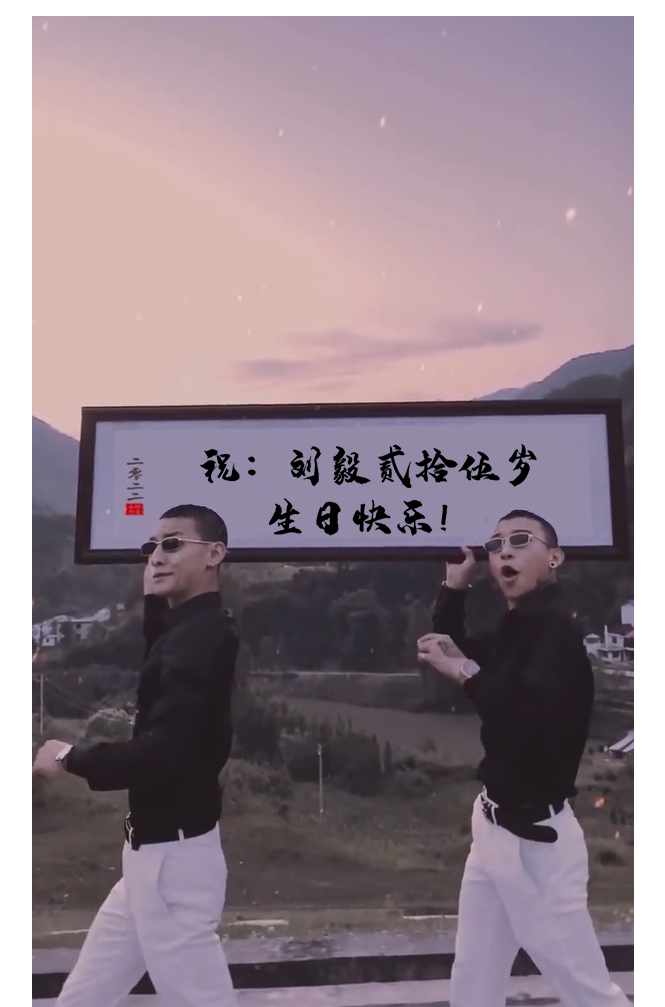
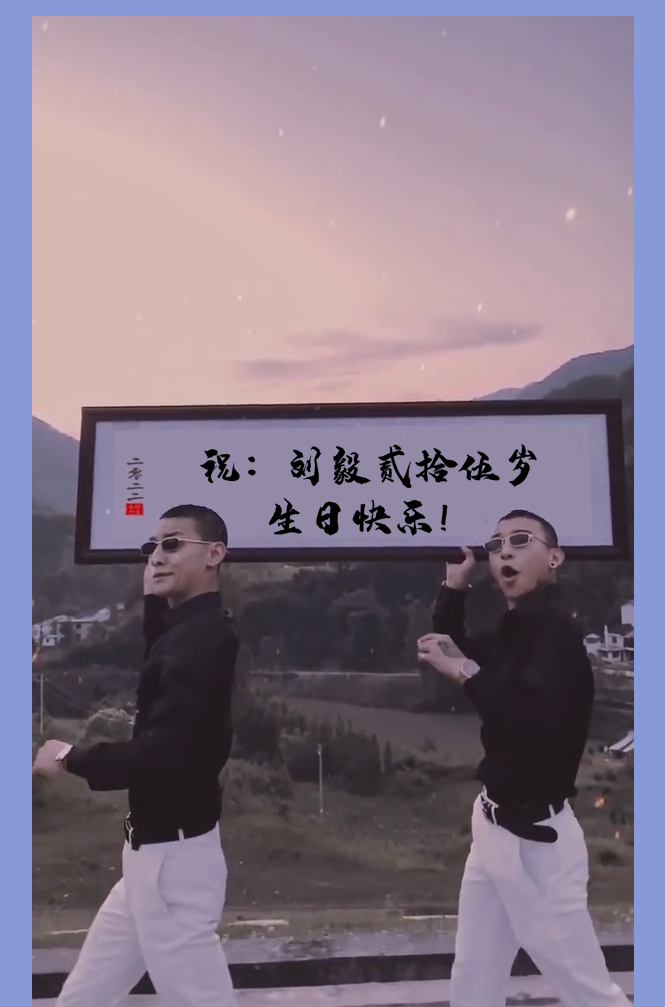
Before and after one commit to lbxttx/lbxttx.github.io, a plain HTML site: page index.html in a window 1280 px wide. Shown: the whole page, without its empty margins (307-972 px from the left). Drawn offline with Linux system fonts and the light colour scheme.

Commit message:
Update index.html

```diff
--- a/index.html
+++ b/index.html
@@ -9,7 +9,7 @@
 	-->
 </head>
 
-<body>
+<body style="background-color: #8799d7;">
    <p style="text-align: center;">
         <img src="birthday.png" referrerpolicy="no-referrer" style="left:50%;">
    </p>
```
